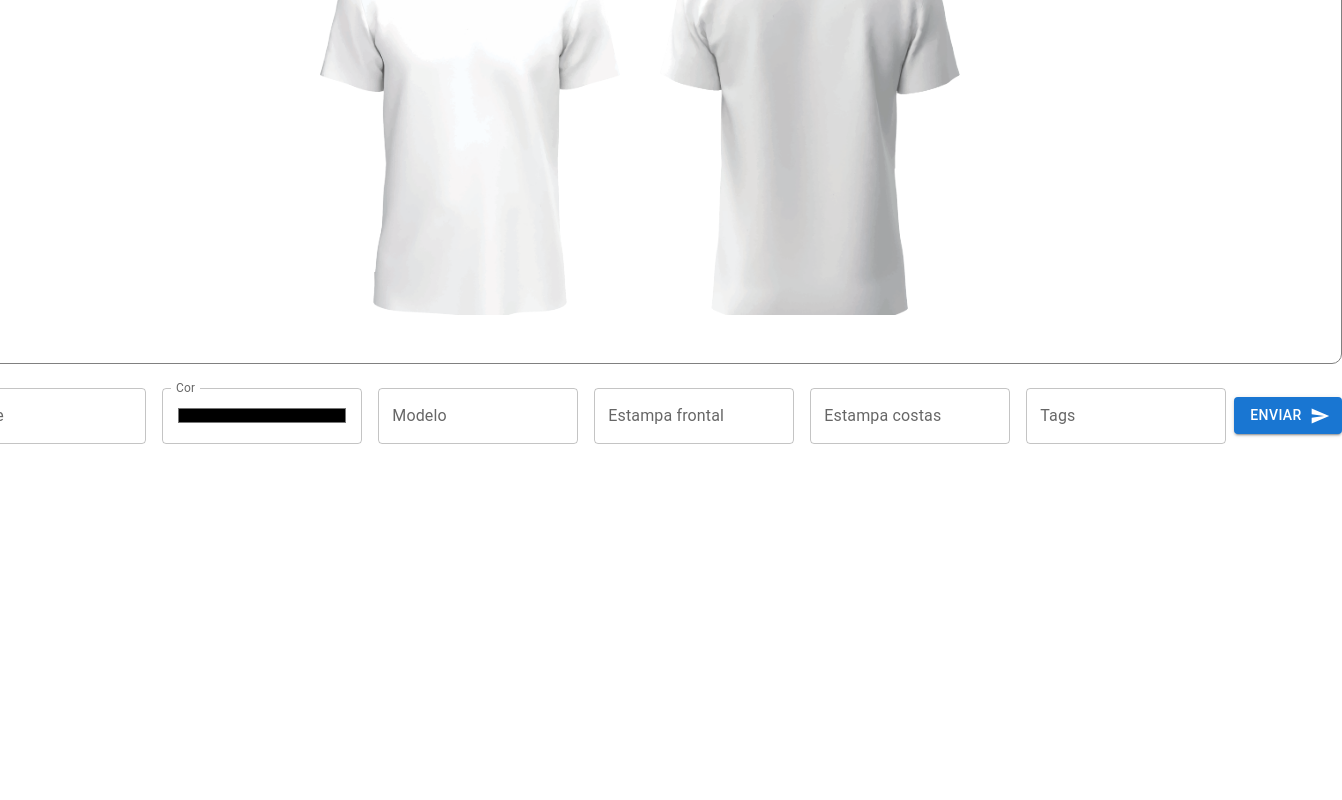
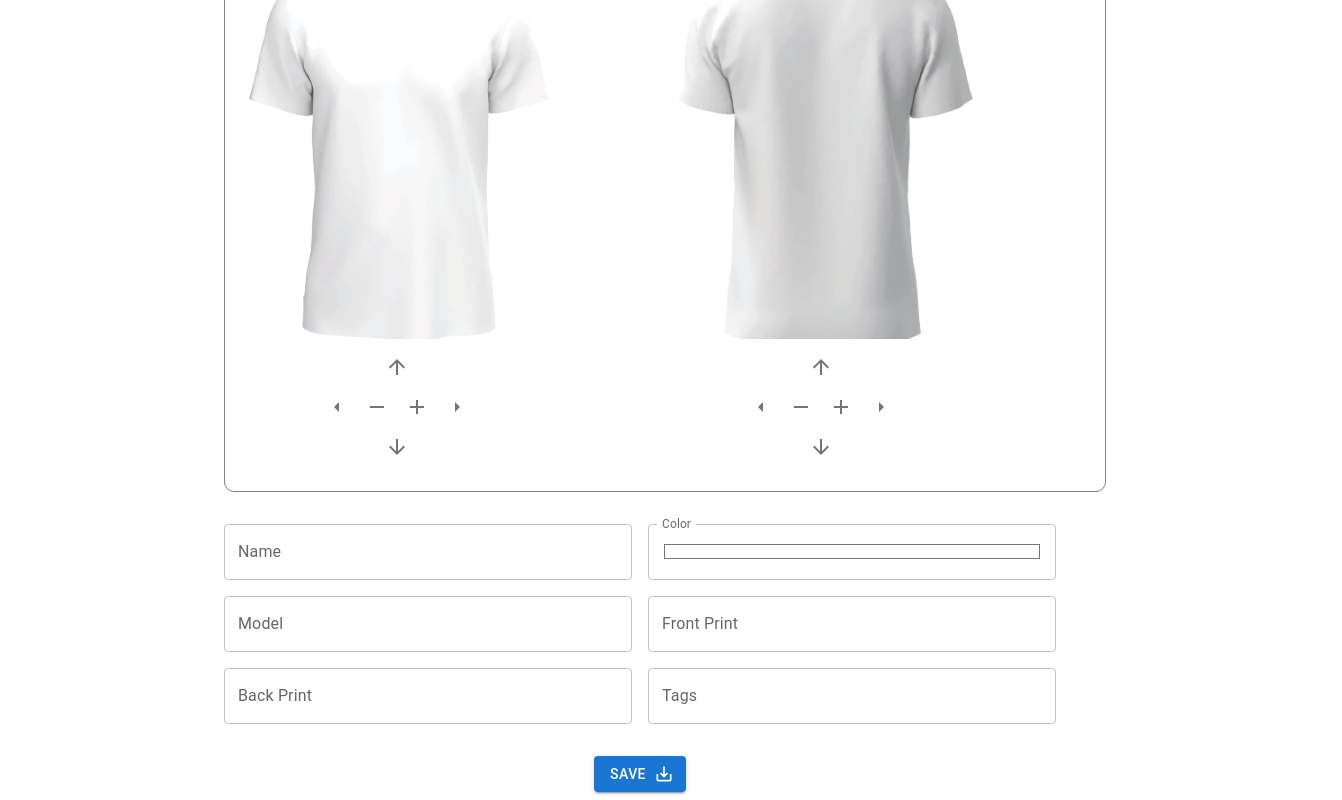
Before and after one commit to misasoares/desafio-camisetas, a React (Vite) app: page / in a window 1280 px wide. Shown: the part 201-1001 px from the top of the page, 1342 px wide, since content can reach past the window. Before the commit the page ends 800 px from the top, so only its background shows below. Built offline with nearby package versions, Linux system fonts and the light colour scheme.

Commit message:
remove api and save items on local storage, adjust responsively, add feature to move print around the shirt

```diff
--- a/src/App.tsx
+++ b/src/App.tsx
@@ -1,11 +1,8 @@
 import RoutesApp from "./routes/RoutesApp";
-
-
 
 function App() {
   return (
     <>
-
       <RoutesApp />
     </>
   );
--- /dev/null
+++ b/src/components/camiseta/Camiseta.tsx
@@ -0,0 +1,110 @@
+import React, { useState } from "react";
+import styled from "styled-components";
+import { Box, IconButton } from "@mui/material";
+import ArrowUpwardIcon from "@mui/icons-material/ArrowUpward";
+import ArrowDownwardIcon from "@mui/icons-material/ArrowDownward";
+import ArrowLeftIcon from "@mui/icons-material/ArrowLeft";
+import ArrowRightIcon from "@mui/icons-material/ArrowRight";
+import AddIcon from "@mui/icons-material/Add";
+import RemoveIcon from "@mui/icons-material/Remove";
+
+interface CamisetaProps {
+  cor?: string;
+  estampa?: string;
+  tipo?: "frontal" | "costas";
+  isCreating?: boolean;
+}
+
+const ChangeColorStyled = styled.div<{ cor?: string }>`
+  position: absolute;
+  top: 0;
+  left: 0;
+  width: 100%;
+  height: 100%;
+  background-color: ${({ cor }) => cor || "#ffffff"};
+  mix-blend-mode: multiply;
+`;
+
+const Camiseta: React.FC<CamisetaProps> = ({
+  cor,
+  estampa,
+  tipo = "frontal",
+  isCreating,
+}) => {
+  const containerClass =
+    tipo === "costas" ? "tshirt-container costas" : "tshirt-container";
+
+  const [offsetX, setOffsetX] = useState(0);
+  const [offsetY, setOffsetY] = useState(0);
+  const [scale, setScale] = useState(1);
+
+  const moveUp = () => setOffsetY((prev) => prev - 10);
+  const moveDown = () => setOffsetY((prev) => prev + 10);
+  const moveLeft = () => setOffsetX((prev) => prev - 10);
+  const moveRight = () => setOffsetX((prev) => prev + 10);
+
+  const zoomIn = () => setScale((prev) => prev + 0.1);
+  const zoomOut = () => setScale((prev) => Math.max(0.1, prev - 0.1));
+
+  return (
+    <div style={{ position: "relative" }}>
+      <div className={containerClass} style={{ position: "relative" }}>
+        <ChangeColorStyled cor={cor} />
+        {estampa && (
+          <img
+            src={estampa}
+            alt={`Estampa ${tipo}`}
+            style={{
+              position: "absolute",
+              top: "50%",
+              left: "50%",
+
+              transform: `translate(calc(-50% + ${offsetX}px), calc(-50% + ${offsetY}px)) scale(${scale})`,
+              maxWidth: "50%",
+            }}
+          />
+        )}
+      </div>
+
+      {isCreating && (
+        <Box
+          display="flex"
+          position="relative"
+          flexDirection="column"
+          alignItems="start"
+          marginLeft={8.5}
+          mt={1}
+        >
+          <Box display="flex" alignItems="center" flexDirection="column">
+            <Box>
+              <IconButton onClick={moveUp}>
+                <ArrowUpwardIcon />
+              </IconButton>
+            </Box>
+            <Box display="flex">
+              <IconButton onClick={moveLeft}>
+                <ArrowLeftIcon />
+              </IconButton>
+              <IconButton onClick={zoomOut}>
+                <RemoveIcon />
+              </IconButton>
+              <IconButton onClick={zoomIn}>
+                <AddIcon />
+              </IconButton>
+              <IconButton onClick={moveRight}>
+                <ArrowRightIcon />
+              </IconButton>
+            </Box>
+            <Box>
+              <IconButton onClick={moveDown}>
+                <ArrowDownwardIcon />
+              </IconButton>
+            </Box>
+          </Box>
+        </Box>
+      )}
+    </div>
+  );
+};
+
+export default Camiseta;
--- a/src/components/camiseta/CamisetaCostas.tsx
+++ /dev/null
@@ -1,32 +0,0 @@
-import React from "react";
-import styled from "styled-components";
-
-interface CamisetaCostasProps {
-  cor?: string;
-  estampaFrontal?: string;
-}
-
-const CamisetaCostas: React.FC<CamisetaCostasProps> = ({ cor, estampaFrontal }) => {
-  const ChangeColorStyled = styled.div`
-    position: absolute;
-    top: 0;
-    left: 0;
-    width: 100%;
-    height: 100%;
-    background-color: ${cor};
-    mix-blend-mode: multiply;
-  `;
-  return (
-    <div style={{position:'relative'}}>
-
-      <div className="tshirt-container costas" >
-        <ChangeColorStyled className="color-overlay"></ChangeColorStyled>
-      </div>
-      <div style={{ position: "absolute", left:'30%',top:'61%', transform:'translate(-50%, -50%)'}}>
-        <img className="estampa-frente" src={estampaFrontal} alt="" />
-      </div>
-    </div>
-  );
-};
-
-export default CamisetaCostas;
--- a/src/components/camiseta/CamisetaFrontal.tsx
+++ /dev/null
@@ -1,32 +0,0 @@
-import React from "react";
-import styled from "styled-components";
-
-interface CamisetaFrontalProps {
-  cor?: string;
-  estampaFrontal?: string;
-}
-
-const CamisetaFrontal: React.FC<CamisetaFrontalProps> = ({ cor, estampaFrontal }) => {
-  const ChangeColorStyled = styled.div`
-    position: absolute;
-    top: 0;
-    left: 0;
-    width: 100%;
-    height: 100%;
-    background-color: ${cor};
-    mix-blend-mode: multiply;
-  `;
-  return (
-    <div style={{position:'relative'}}>
-
-      <div className="tshirt-container" >
-        <ChangeColorStyled className="color-overlay"></ChangeColorStyled>
-      </div>
-      <div style={{ position: "absolute", left:'30%',top:'61%', transform:'translate(-50%, -50%)'}}>
-        <img className="estampa-frente" src={estampaFrontal} alt="" />
-      </div>
-    </div>
-  );
-};
-
-export default CamisetaFrontal;
--- a/src/components/criarCamiseta/CriarCamiseta.tsx
+++ b/src/components/criarCamiseta/CriarCamiseta.tsx
@@ -1,17 +1,12 @@
-/* eslint-disable @typescript-eslint/no-explicit-any */
-import { Button } from "@mui/material";
-import Box from "@mui/material/Box";
-import TextField from "@mui/material/TextField";
-import SendIcon from "@mui/icons-material/Send";
+import SaveAltIcon from "@mui/icons-material/SaveAlt";
+import { Box, Button, Grid, TextField } from "@mui/material";
 import { useState } from "react";
-import { create } from "../../config/services/camiseta.service";
 import "../../style.css";
 
-import CamisetaFrontal from "../camiseta/CamisetaFrontal";
-import CamisetaCostas from "../camiseta/CamisetaCostas";
+import Camiseta from "../camiseta/Camiseta";
 
 function CriarCamiseta() {
-  const [backgroundColor, setBackgroundColor] = useState("#fffffff");
+  const [backgroundColor, setBackgroundColor] = useState("#ffffff");
 
   const [camiseta, setCamiseta] = useState({
     nome: "",
@@ -23,53 +18,154 @@ function CriarCamiseta() {
   });
 
   const handleSubmit = async () => {
-    const resposta = await create(camiseta);
-
-    console.log(resposta);
-
+    const savedCamisetas = localStorage.getItem("camisetas");
+    const camisetasArray = savedCamisetas ? JSON.parse(savedCamisetas) : [];
+    camisetasArray.push(camiseta);
+    localStorage.setItem("camisetas", JSON.stringify(camisetasArray));
+    console.log("Camiseta salva:", camiseta);
   };
 
   return (
-    <Box display={"flex"} justifyContent={"center"} flexDirection={"column"} alignItems={"center"}>
+    <Grid
+      container
+      spacing={4}
+      justifyContent="center"
+      alignItems="center"
+      style={{ marginTop: "1rem" }}
+    >
+      <Grid item xs={12} sm={10} md={8}>
+        <Box
+          sx={{
+            border: "1px solid gray",
+            borderRadius: "10px",
+            p: 3,
+            width: "100%",
+            maxWidth: "900px",
+            mx: "auto",
+          }}
+        >
+          <Grid
+            container
+            spacing={2}
+            justifyContent="center"
+            alignItems="center"
+          >
+            <Grid item xs={12} sm={6}>
+              <Camiseta
+                cor={backgroundColor}
+                estampa={camiseta.estampaFrontal}
+                tipo="frontal"
+                isCreating
+              />
+            </Grid>
+            <Grid item xs={12} sm={6}>
+              <Camiseta
+                cor={backgroundColor}
+                estampa={camiseta.estampaCostas}
+                tipo="costas"
+                isCreating
+              />
+            </Grid>
+          </Grid>
+        </Box>
+      </Grid>
 
-      <Box
-        component="form"
-        sx={{
-          "& .MuiTextField-root": { m: 1, width: "25ch" },
-        }}
-        noValidate
-        autoComplete="off"
+      <Grid item xs={12} sm={10} md={8}>
+        <Box component="form" noValidate autoComplete="off">
+          <Grid
+            container
+            spacing={2}
+            justifyContent="center"
+            alignItems="center"
           >
-        <Box style={{ border: "solid 1px gray", borderRadius: "10px" }} display={"flex"} justifyContent={"center"} alignItems={"center"} padding={"3rem"} gap={5}>
-          <CamisetaFrontal cor={backgroundColor} estampaFrontal={camiseta.estampaFrontal}></CamisetaFrontal>
-          <CamisetaCostas cor={backgroundColor} estampaFrontal={camiseta.estampaCostas}></CamisetaCostas>
-        </Box>
-
-        <form>
-          <Box display={"flex"} justifyContent={"center"} alignItems={"center"} paddingTop={"1rem"}>
-            <TextField onChange={(e) => setCamiseta({ ...camiseta, nome: e.target.value })} id="nome" label="Nome" variant="outlined" />
+            <Grid item xs={12} sm={6}>
+              <TextField
+                onChange={(e) =>
+                  setCamiseta({ ...camiseta, nome: e.target.value })
+                }
+                id="nome"
+                label="Name"
+                variant="outlined"
+                fullWidth
+              />
+            </Grid>
+            <Grid item xs={12} sm={6}>
               <TextField
                 onChange={(e) => {
                   setCamiseta({ ...camiseta, cor: e.target.value });
                   setBackgroundColor(e.target.value);
                 }}
                 id="cor"
-              label="Cor"
+                label="Color"
                 variant="outlined"
                 type="color"
+                fullWidth
+                defaultValue="#ffffff"
               />
-
-            <TextField onChange={(e) => setCamiseta({ ...camiseta, modelo: e.target.value })} id="modelo" label="Modelo" variant="outlined" />
-            <TextField onChange={(e) => setCamiseta({ ...camiseta, estampaFrontal: e.target.value })} id="estampaFrontal" label="Estampa frontal" variant="outlined" />
-            <TextField onChange={(e) => setCamiseta({ ...camiseta, estampaCostas: e.target.value })} id="estampaCostas" label="Estampa costas" variant="outlined" />
-            <TextField onChange={(e) => setCamiseta({ ...camiseta, tags: e.target.value })} id="tags" label="Tags" variant="outlined" />
-            <Button onClick={handleSubmit} variant="contained" endIcon={<SendIcon />}>
-              Enviar
+            </Grid>
+            <Grid item xs={12} sm={6}>
+              <TextField
+                onChange={(e) =>
+                  setCamiseta({ ...camiseta, modelo: e.target.value })
+                }
+                id="modelo"
+                label="Model"
+                variant="outlined"
+                fullWidth
+              />
+            </Grid>
+            <Grid item xs={12} sm={6}>
+              <TextField
+                onChange={(e) =>
+                  setCamiseta({ ...camiseta, estampaFrontal: e.target.value })
+                }
+                id="estampaFrontal"
+                label="Front Print"
+                placeholder="URL"
+                variant="outlined"
+                fullWidth
+              />
+            </Grid>
+            <Grid item xs={12} sm={6}>
+              <TextField
+                onChange={(e) =>
+                  setCamiseta({ ...camiseta, estampaCostas: e.target.value })
+                }
+                id="estampaCostas"
+                label="Back Print"
+                placeholder="URL"
+                variant="outlined"
+                fullWidth
+              />
+            </Grid>
+            <Grid item xs={12} sm={6}>
+              <TextField
+                onChange={(e) =>
+                  setCamiseta({ ...camiseta, tags: e.target.value })
+                }
+                id="tags"
+                label="Tags"
+                variant="outlined"
+                fullWidth
+              />
+            </Grid>
+            <Grid
+              item
+              xs={12}
+              style={{ textAlign: "center", marginTop: "1rem" }}
+            >
+              <Button
+                onClick={handleSubmit}
+                variant="contained"
+                endIcon={<SaveAltIcon />}
+              >
+                Save
               </Button>
+            </Grid>
+          </Grid>
         </Box>
-        </form>
-      </Box>
-    </Box>
+      </Grid>
+    </Grid>
   );
 }
 
--- a/src/config/services/camiseta.service.ts
+++ /dev/null
@@ -1,37 +0,0 @@
-/* eslint-disable @typescript-eslint/no-explicit-any */
-import apiService from "./api.service";
-
-export interface CamisetaDto {
-
-  nome: string;
-  cor: string;
-  modelo: string;
-  estampaCostas: string;
-  estampaFrontal: string;
-  tags: string;
-
-}
-
-export async function create(objCamiseta: CamisetaDto) {
-  try {
-
-    const resposta = await apiService.post("/", {
-        ...objCamiseta,
-        tags: objCamiseta.tags.split(', ')
-    });
-
-    return resposta.data;
-  } catch (error) {
-    throw new Error();
-  }
-}
-
-export async function listAll(){
-  try {
-    const resposta = await apiService.get('/')
-
-    return resposta.data
-  } catch (error) {
-    throw new Error()
-  }
-}
--- a/src/pages/List.tsx
+++ b/src/pages/List.tsx
@@ -1,135 +1,170 @@
 /* eslint-disable @typescript-eslint/no-explicit-any */
+import { Box, TextField, IconButton } from "@mui/material";
 import Card from "@mui/material/Card";
+import CardContent from "@mui/material/CardContent";
 import CardHeader from "@mui/material/CardHeader";
-import CardContent from "@mui/material/CardContent";
 import Collapse from "@mui/material/Collapse";
 import Typography from "@mui/material/Typography";
-import { CamisetaDto, listAll } from "../config/services/camiseta.service";
 import { useEffect, useState } from "react";
-import { Box, Button, TextField } from "@mui/material";
-import CamisetaFrontal from "../components/camiseta/CamisetaFrontal";
-import CamisetaCostas from "../components/camiseta/CamisetaCostas";
-import SendIcon from "@mui/icons-material/Send";
+import Camiseta from "../components/camiseta/Camiseta";
+import DeleteIcon from "@mui/icons-material/Delete";
 
+interface CamisetaDto {
+  nome: string;
+  cor: string;
+  modelo: string;
+  estampaCostas: string;
+  estampaFrontal: string;
+  tags: string;
+}
 
 function List() {
   const [expanded, setExpanded] = useState<{ [index: number]: boolean }>({});
   const [camisetas, setCamisetas] = useState<CamisetaDto[]>([]);
-  const [showCamisetaCostas, setShowCamisetaCostas] = useState<{ [index: number]: boolean }>({});
-  const [search, setSearch] = useState<string>('');
+  const [showCamisetaCostas, setShowCamisetaCostas] = useState<{
+    [index: number]: boolean;
+  }>({});
+  const [search, setSearch] = useState<string>("");
   const [filteredCamisetas, setFilteredCamisetas] = useState<CamisetaDto[]>([]);
 
-  useEffect(() => {
-    async function buscaDados() {
-      const resposta = await listAll();
-      setCamisetas(resposta);
-    }
-console.log('-----')
-    buscaDados();
-  }, []);
-
-  const handleSubmit = (e: any) => {
-    e.preventDefault();
-
-    const searching = camisetas.filter(camiseta => {
-      // Verifique se a string de pesquisa está incluída no nome, modelo ou tags.
-      return (
-        camiseta.nome.includes(search) ||
-        camiseta.modelo.includes(search) ||
-        camiseta.tags.includes(search)
-      );
-    });
-    console.log(searching)
-  if(searching.length === 0){
-    alert("Não temos nenhuma camiseta com essa referencia.")
-    setFilteredCamisetas(searching)
-  }
-    setFilteredCamisetas(searching);
-  };
-
+  // Alterna a exibição da parte das costas
   function show(index: any) {
-    setShowCamisetaCostas((prevCamiseta: any) => {
-      console.log(prevCamiseta, [index]);
-      return {
-        ...prevCamiseta,
-        [index]: !prevCamiseta[index],
-      };
-    });
+    setShowCamisetaCostas((prev: any) => ({
+      ...prev,
+      [index]: !prev[index],
+    }));
   }
 
   const handleExpandClick = (index: any) => {
-    setExpanded((prevExpanded: any) => {
-      return {
-        ...prevExpanded,
-        [index]: !prevExpanded[index],
-      };
-    });
+    setExpanded((prev: any) => ({
+      ...prev,
+      [index]: !prev[index],
+    }));
   };
 
+  // Remove o item da lista e atualiza o localStorage
+  const removeCamiseta = (index: number) => {
+    const updatedCamisetas = [...camisetas];
+    updatedCamisetas.splice(index, 1);
+    localStorage.setItem("camisetas", JSON.stringify(updatedCamisetas));
+    setCamisetas(updatedCamisetas);
+
+    // Atualiza também a lista filtrada conforme o search atual
+    const updatedFiltered = updatedCamisetas.filter(
+      (camiseta) =>
+        camiseta.nome.toLowerCase().includes(search.toLowerCase()) ||
+        camiseta.modelo.toLowerCase().includes(search.toLowerCase()) ||
+        camiseta.tags.toLowerCase().includes(search.toLowerCase())
+    );
+    setFilteredCamisetas(updatedFiltered);
+  };
+
+  // Se houver resultados filtrados, exibe-os; caso contrário, exibe todas as camisetas.
+  const listaExibida =
+    filteredCamisetas.length > 0 ? filteredCamisetas : camisetas;
+
+  useEffect(() => {
+    const savedCamisetas = localStorage.getItem("camisetas");
+    if (savedCamisetas) {
+      setCamisetas(JSON.parse(savedCamisetas));
+    }
+  }, []);
+
+  useEffect(() => {
+    const searching = camisetas.filter((camiseta) => {
+      return (
+        camiseta.nome.toLowerCase().includes(search.toLowerCase()) ||
+        camiseta.modelo.toLowerCase().includes(search.toLowerCase()) ||
+        camiseta.tags.toLowerCase().includes(search.toLowerCase())
+      );
+    });
+    setFilteredCamisetas(searching);
+  }, [search, camisetas]);
+
   return (
-    <Box display={"flex"} flexDirection={"column"} alignItems={"center"} width={"100vw"}>
+    <Box
+      display="flex"
+      flexDirection="column"
+      alignItems="center"
+      width="100vw"
+    >
       <form>
-
-      <Box display={"flex"} justifyContent={"center"} alignItems={"center"} padding={"1rem"}>
-            <div >
-
-            <TextField onChange={(e) => setSearch(e.target.value)} size="small"  id="modelo" label="Search" variant="outlined" />
-            </div>
-            <div style={{paddingLeft:'10px'}} >
-            <Button onClick={handleSubmit} size="medium" variant="contained" endIcon={<SendIcon />}>
-              Search
-            </Button>
-
-            </div>
-          </Box>
-
-
+        <Box
+          display="flex"
+          justifyContent="center"
+          alignItems="center"
+          padding="1rem"
+        >
+          <TextField
+            onChange={(e) => setSearch(e.target.value)}
+            size="small"
+            id="modelo"
+            label="Search"
+            variant="outlined"
+          />
+        </Box>
       </form>
-      {/* se filteredCamisetas for maior que zero, else: */}
-      <Box display={"flex"} flexWrap={"wrap"} gap={5} alignItems={"center"} justifyContent={"center"}>
-        {filteredCamisetas.length > 0 ?   filteredCamisetas.map((camiseta, index) => (
-          <Card onMouseEnter={() => show(index)} onMouseLeave={() => show(index)} onClick={() => handleExpandClick(index)} aria-expanded={expanded[index]} key={index} sx={{ width: 610 }}>
-            <div style={{ display: "flex", justifyContent: "center", padding: "60px" }}>
-              <CamisetaFrontal cor={camiseta.cor} estampaFrontal={camiseta.estampaFrontal}></CamisetaFrontal>
-              {showCamisetaCostas[index] && <CamisetaCostas cor={camiseta.cor} estampaFrontal={camiseta.estampaCostas} />}
-            </div>
-
-            <CardHeader title={camiseta.nome} subheader={camiseta.modelo} />
-
+      <Box
+        display="flex"
+        flexWrap="wrap"
+        gap={5}
+        alignItems="center"
+        justifyContent="center"
+      >
+        {listaExibida.map((camiseta, index) => (
+          <Card
+            key={index}
+            onMouseEnter={() => show(index)}
+            onMouseLeave={() => show(index)}
+            onClick={() => handleExpandClick(index)}
+            aria-expanded={expanded[index]}
+            sx={{ width: 610 }}
+          >
+            <CardHeader
+              title={camiseta.nome}
+              subheader={camiseta.modelo}
+              action={
+                <IconButton
+                  onClick={(e) => {
+                    e.stopPropagation();
+                    removeCamiseta(index);
+                  }}
+                >
+                  <DeleteIcon />
+                </IconButton>
+              }
+            />
+            <Box display="flex" justifyContent="center" padding="60px">
+              <Camiseta
+                cor={camiseta.cor}
+                estampa={camiseta.estampaFrontal}
+                tipo="frontal"
+              />
+              {showCamisetaCostas[index] && (
+                <Camiseta
+                  cor={camiseta.cor}
+                  estampa={camiseta.estampaCostas}
+                  tipo="costas"
+                />
+              )}
+            </Box>
             <Collapse in={expanded[index]} timeout="auto" unmountOnExit>
               <CardContent>
-                <Typography paragraph>Detalhes:</Typography>
-                <Typography paragraph>{camiseta.cor}</Typography>
-                <Typography paragraph>{camiseta.estampaFrontal}</Typography>
-                <Typography paragraph>{camiseta.estampaCostas}</Typography>
-                <Typography>{camiseta.tags}</Typography>
+                <Typography paragraph>Color: {camiseta.cor}</Typography>
+                <Typography paragraph>
+                  Front Print: {camiseta.estampaFrontal}
+                </Typography>
+                <Typography paragraph>
+                  Back Print: {camiseta.estampaCostas}
+                </Typography>
+                <Typography>Tags: {camiseta.tags}</Typography>
               </CardContent>
             </Collapse>
           </Card>
-        ))  : camisetas.map((camiseta, index) => (
-          <Card onMouseEnter={() => show(index)} onMouseLeave={() => show(index)} onClick={() => handleExpandClick(index)} aria-expanded={expanded[index]} key={index} sx={{ width: 610 }}>
-            <div style={{ display: "flex", justifyContent: "center", padding: "60px" }}>
-              <CamisetaFrontal cor={camiseta.cor} estampaFrontal={camiseta.estampaFrontal}></CamisetaFrontal>
-              {showCamisetaCostas[index] && <CamisetaCostas cor={camiseta.cor} estampaFrontal={camiseta.estampaCostas} />}
-            </div>
-
-            <CardHeader title={camiseta.nome} subheader={camiseta.modelo} />
-
-            <Collapse in={expanded[index]} timeout="auto" unmountOnExit>
-              <CardContent>
-                <Typography paragraph>Detalhes:</Typography>
-                <Typography paragraph>{camiseta.cor}</Typography>
-                <Typography paragraph>{camiseta.estampaFrontal}</Typography>
-                <Typography paragraph>{camiseta.estampaCostas}</Typography>
-                <Typography>{camiseta.tags}</Typography>
-              </CardContent>
-            </Collapse>
-          </Card>
-        )) }
+        ))}
       </Box>
     </Box>
   );
 }
 
-
 export default List;
```
Also changed, not shown: src/components/Navbar/Navbar.tsx (+28 -6 lines), src/config/services/api.service.ts (deleted, +0 -15 lines), src/main.tsx (+6 -10 lines). Lines whose indentation alone changed are shown as unchanged.
